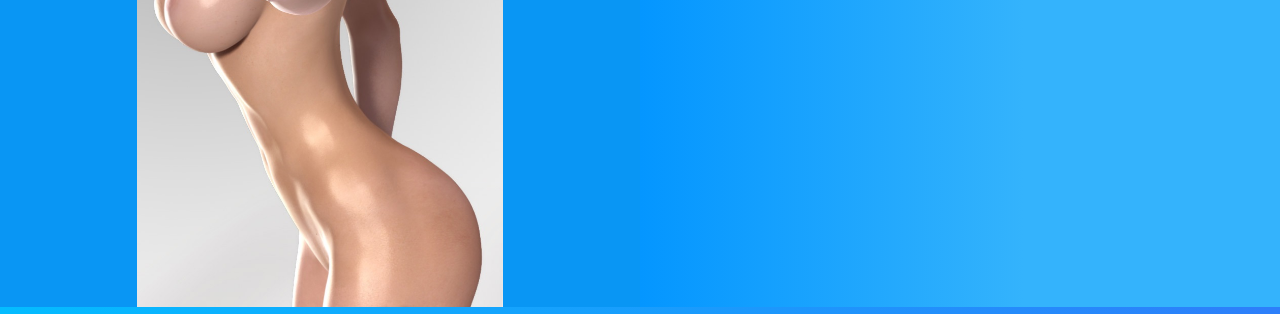
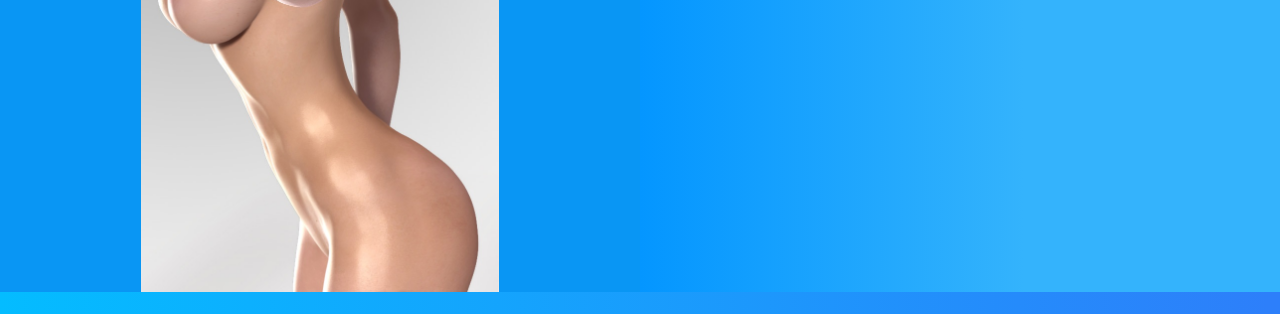
Before and after one commit to itsGoodGuy/Good.github.io, a plain HTML site: page index.html in a window 1280 px wide. Shown: the part 392-706 px from the top of the page. Drawn offline with nearby package versions, Linux system fonts and the light colour scheme.

Commit message:
Update mycss.css

```diff
--- a/source/styles/mycss.css
+++ b/source/styles/mycss.css
@@ -44,7 +44,7 @@
     justify-content: center;
     align-items: center;
     width: 50%;
-    height: 630px;
+    height: 615px;
     background-color: rgb(9, 150, 244);
 }
 * {
```
